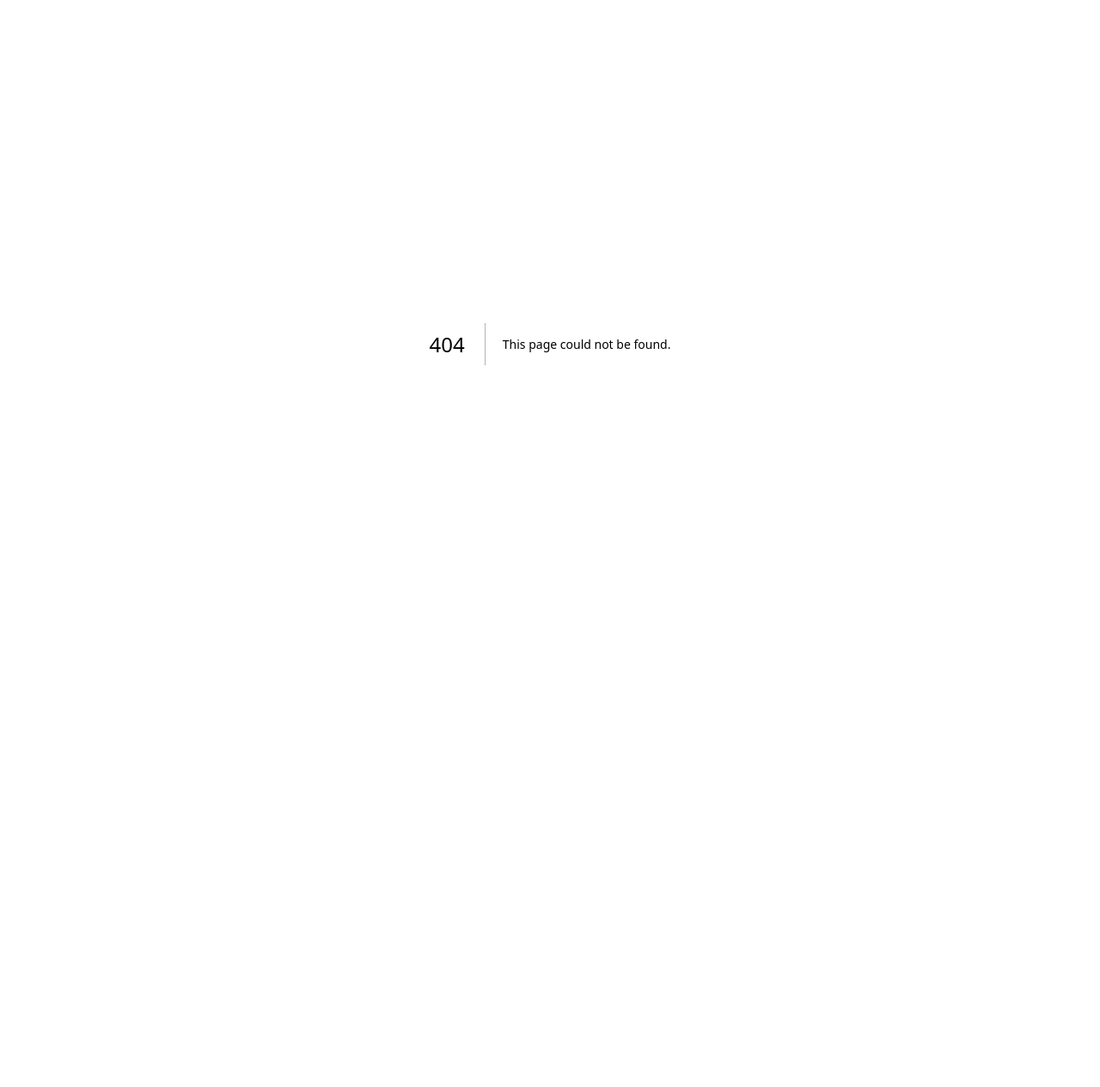
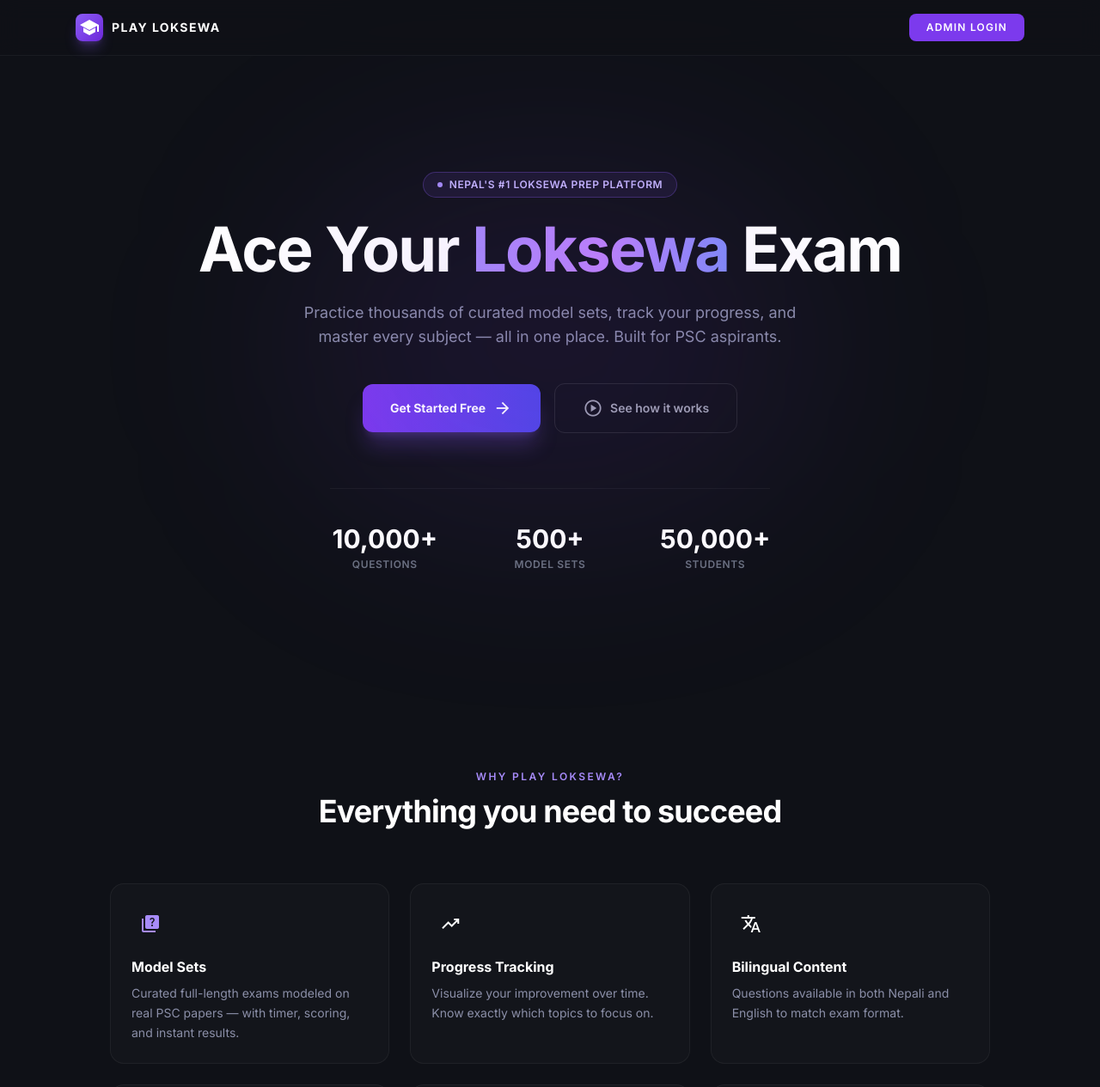
Before and after one commit to sandipolee/Dashboard-playloksewa, a Next.js app: page /landing in a window 1280 px wide. Before the commit this address had no page. Shown: the top 1265 px of the page at 86% size. Before the commit the page ends 800 px from the top, so only its background shows below. Built offline with nearby package versions, Linux system fonts and the light colour scheme.

Commit message:
feat: add public landing page for logged-out users

```diff
--- /dev/null
+++ b/src/app/landing/page.tsx
@@ -0,0 +1,219 @@
+import Link from "next/link";
+
+export default function LandingPage() {
+  return (
+    <main className="min-h-screen bg-[#0f1117] text-white overflow-x-hidden">
+      {/* Nav */}
+      <nav className="fixed top-0 inset-x-0 z-50 border-b border-white/5 bg-[#0f1117]/80 backdrop-blur-md">
+        <div className="max-w-6xl mx-auto px-6 h-16 flex items-center justify-between">
+          <div className="flex items-center gap-2.5">
+            <div className="w-8 h-8 bg-gradient-to-br from-violet-500 to-violet-700 rounded-lg flex items-center justify-center shadow-lg shadow-violet-500/30">
+              <span
+                className="material-symbols-outlined text-white text-[18px]"
+                style={{ fontVariationSettings: "'FILL' 1" }}
+              >
+                school
+              </span>
+            </div>
+            <span className="font-bold text-sm tracking-widest uppercase text-white">
+              Play Loksewa
+            </span>
+          </div>
+          <Link
+            href="/login"
+            className="text-xs font-semibold uppercase tracking-widest px-5 py-2 rounded-lg bg-violet-600 hover:bg-violet-500 transition-colors text-white"
+          >
+            Admin Login
+          </Link>
+        </div>
+      </nav>
+
+      {/* Hero */}
+      <section className="relative flex flex-col items-center justify-center min-h-screen px-6 text-center pt-16">
+        {/* Glow blobs */}
+        <div className="absolute top-1/4 left-1/2 -translate-x-1/2 w-[600px] h-[400px] bg-violet-600/10 rounded-full blur-[120px] pointer-events-none" />
+        <div className="absolute bottom-1/4 right-1/4 w-[300px] h-[300px] bg-indigo-500/8 rounded-full blur-[100px] pointer-events-none" />
+
+        {/* Badge */}
+        <div className="mb-6 inline-flex items-center gap-2 px-4 py-1.5 rounded-full border border-violet-500/30 bg-violet-500/10 text-violet-300 text-xs font-semibold tracking-wider uppercase">
+          <span className="w-1.5 h-1.5 rounded-full bg-violet-400 animate-pulse" />
+          Nepal&apos;s #1 Loksewa Prep Platform
+        </div>
+
+        {/* Heading */}
+        <h1 className="text-4xl sm:text-5xl md:text-6xl lg:text-7xl font-black tracking-tight leading-[1.05] max-w-4xl mb-6">
+          Ace Your{" "}
+          <span className="bg-gradient-to-r from-violet-400 via-purple-400 to-indigo-400 bg-clip-text text-transparent">
+            Loksewa
+          </span>{" "}
+          Exam
+        </h1>
+
+        {/* Sub */}
+        <p className="max-w-xl text-[#8b8fa8] text-base sm:text-lg leading-relaxed mb-10">
+          Practice thousands of curated model sets, track your progress, and
+          master every subject — all in one place. Built for PSC aspirants.
+        </p>
+
+        {/* CTA */}
+        <div className="flex flex-col sm:flex-row gap-4 items-center">
+          <Link
+            href="/login"
+            className="group inline-flex items-center gap-2 px-8 py-4 rounded-xl bg-gradient-to-r from-violet-600 to-indigo-600 text-white font-bold text-sm shadow-xl shadow-violet-500/25 hover:shadow-violet-500/40 hover:scale-[1.02] active:scale-[0.98] transition-all"
+          >
+            Get Started Free
+            <span className="material-symbols-outlined text-[18px] group-hover:translate-x-1 transition-transform">
+              arrow_forward
+            </span>
+          </Link>
+          <a
+            href="#features"
+            className="inline-flex items-center gap-2 px-8 py-4 rounded-xl border border-white/10 text-[#a0a3b1] hover:text-white hover:border-white/20 text-sm font-semibold transition-all"
+          >
+            <span className="material-symbols-outlined text-[18px]">
+              play_circle
+            </span>
+            See how it works
+          </a>
+        </div>
+
+        {/* Stats row */}
+        <div className="mt-16 grid grid-cols-3 gap-8 sm:gap-16 border-t border-white/5 pt-10">
+          {[
+            { value: "10,000+", label: "Questions" },
+            { value: "500+", label: "Model Sets" },
+            { value: "50,000+", label: "Students" },
+          ].map((s) => (
+            <div key={s.label} className="text-center">
+              <div className="text-2xl sm:text-3xl font-black text-white mb-1">
+                {s.value}
+              </div>
+              <div className="text-xs text-[#6b7280] uppercase tracking-wider font-semibold">
+                {s.label}
+              </div>
+            </div>
+          ))}
+        </div>
+      </section>
+
+      {/* Features */}
+      <section id="features" className="py-24 px-6 relative">
+        <div className="max-w-5xl mx-auto">
+          <div className="text-center mb-16">
+            <p className="text-xs text-violet-400 font-semibold uppercase tracking-[0.2em] mb-3">
+              Why Play Loksewa?
+            </p>
+            <h2 className="text-3xl sm:text-4xl font-black tracking-tight">
+              Everything you need to succeed
+            </h2>
+          </div>
+
+          <div className="grid sm:grid-cols-2 lg:grid-cols-3 gap-6">
+            {[
+              {
+                icon: "quiz",
+                title: "Model Sets",
+                desc: "Curated full-length exams modeled on real PSC papers — with timer, scoring, and instant results.",
+                color: "violet",
+              },
+              {
+                icon: "trending_up",
+                title: "Progress Tracking",
+                desc: "Visualize your improvement over time. Know exactly which topics to focus on.",
+                color: "indigo",
+              },
+              {
+                icon: "translate",
+                title: "Bilingual Content",
+                desc: "Questions available in both Nepali and English to match exam format.",
+                color: "purple",
+              },
+              {
+                icon: "timer",
+                title: "Timed Practice",
+                desc: "Simulate real exam pressure with countdown timers and anti-cheat mode.",
+                color: "violet",
+              },
+              {
+                icon: "grade",
+                title: "Marking Logic",
+                desc: "Positive and negative marking just like PSC. Learn to strategize your answers.",
+                color: "indigo",
+              },
+              {
+                icon: "devices",
+                title: "Any Device",
+                desc: "Fully responsive — study on your phone, tablet, or desktop, anywhere, anytime.",
+                color: "purple",
+              },
+            ].map((f) => (
+              <div
+                key={f.title}
+                className="group relative p-6 rounded-2xl border border-white/5 bg-white/[0.02] hover:bg-white/[0.05] hover:border-white/10 transition-all"
+              >
+                <div
+                  className={`w-11 h-11 rounded-xl flex items-center justify-center mb-4 bg-${f.color}-500/15 text-${f.color}-400`}
+                >
+                  <span
+                    className="material-symbols-outlined text-[22px]"
+                    style={{ fontVariationSettings: "'FILL' 1" }}
+                  >
+                    {f.icon}
+                  </span>
+                </div>
+                <h3 className="font-bold text-base mb-2 text-white">
+                  {f.title}
+                </h3>
+                <p className="text-sm text-[#8b8fa8] leading-relaxed">{f.desc}</p>
+              </div>
+            ))}
+          </div>
+        </div>
+      </section>
+
+      {/* CTA Banner */}
+      <section className="py-20 px-6">
+        <div className="max-w-3xl mx-auto text-center relative">
+          <div className="absolute inset-0 bg-gradient-to-r from-violet-600/10 to-indigo-600/10 rounded-3xl blur-xl" />
+          <div className="relative border border-violet-500/20 rounded-3xl p-10 sm:p-16 bg-white/[0.02]">
+            <h2 className="text-3xl sm:text-4xl font-black mb-4 tracking-tight">
+              Ready to start practising?
+            </h2>
+            <p className="text-[#8b8fa8] mb-8 max-w-md mx-auto">
+              Join thousands of PSC aspirants and take your first mock exam today — completely free.
+            </p>
+            <Link
+              href="/login"
+              className="inline-flex items-center gap-2 px-8 py-4 rounded-xl bg-gradient-to-r from-violet-600 to-indigo-600 text-white font-bold text-sm shadow-xl shadow-violet-500/20 hover:shadow-violet-500/35 hover:scale-[1.02] transition-all"
+            >
+              Start for Free
+              <span className="material-symbols-outlined text-[18px]">
+                arrow_forward
+              </span>
+            </Link>
+          </div>
+        </div>
+      </section>
+
+      {/* Footer */}
+      <footer className="border-t border-white/5 py-8 px-6">
+        <div className="max-w-6xl mx-auto flex flex-col sm:flex-row items-center justify-between gap-4">
+          <div className="flex items-center gap-2 text-[#6b7280]">
+            <span
+              className="material-symbols-outlined text-[16px] text-violet-500"
+              style={{ fontVariationSettings: "'FILL' 1" }}
+            >
+              school
+            </span>
+            <span className="text-xs font-semibold uppercase tracking-widest">
+              Play Loksewa
+            </span>
+          </div>
+          <p className="text-[10px] text-[#4b5563] uppercase tracking-[0.2em]">
+            © 2024 Play Loksewa. All rights reserved.
+          </p>
+        </div>
+      </footer>
+    </main>
+  );
+}
```
Also changed, not shown: src/middleware.ts (+11 -8 lines).
